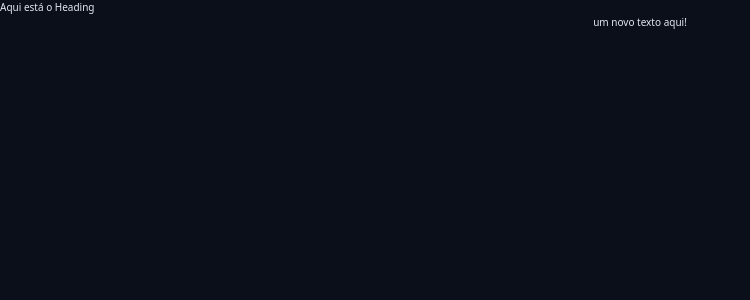
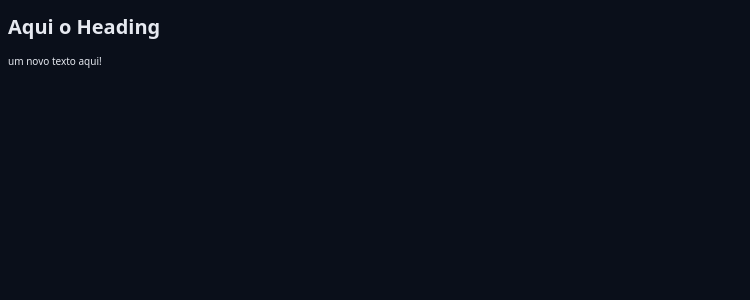
Before and after one commit to Wallchs/chronos-pomodoro, a React (Vite) app: page / in a window 1280 px wide. Shown: the top 300 px of the page, without its empty margins (0-750 px from the left). Built offline with nearby package versions, Linux system fonts and the light colour scheme.

Commit message:
Removendo Tailwindcss

```diff
--- a/package.json
+++ b/package.json
@@ -12,8 +12,7 @@
   "dependencies": {
     "@tailwindcss/vite": "^4.1.0",
     "react": "^19.0.0",
-    "react-dom": "^19.0.0",
-    "tailwindcss": "^4.1.0"
+    "react-dom": "^19.0.0"
   },
   "devDependencies": {
     "@eslint/js": "^9.21.0",
--- a/src/App.tsx
+++ b/src/App.tsx
@@ -1,4 +1,3 @@
-import './styles/App.css';
 import { Heading } from './components/Heading.tsx';
 function App() {
 
--- a/src/components/Heading.tsx
+++ b/src/components/Heading.tsx
@@ -1,10 +1,9 @@
-import "../styles/heading.css";
 import "../styles/theme.css";
 export function Heading() {
 
-  return (
+    return (
     <>
-      <p> Aqui está o Heading</p>
+      <h1 className='txt-9xl'>Aqui o Heading</h1>
 
     </>
   );
--- a/src/styles/App.css
+++ /dev/null
@@ -1 +0,0 @@
-@import "tailwindcss";
--- a/src/styles/Heading.css
+++ /dev/null
@@ -1 +0,0 @@
-@import "tailwindcss";
```
Also changed, not shown: 1 other file (tests, documents, lock files or other folders).
